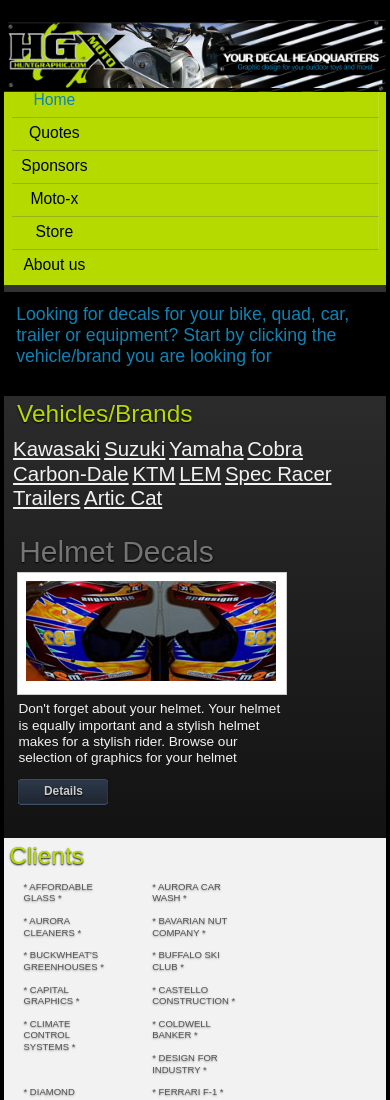
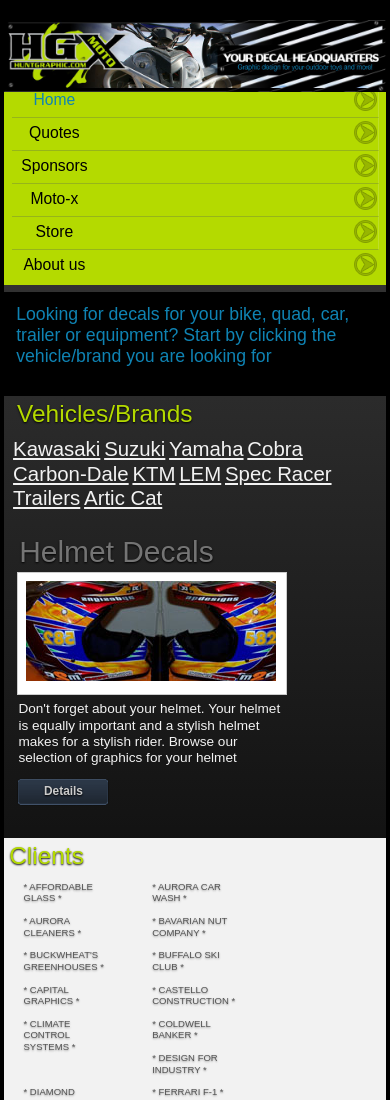
Before and after one commit to gpmitchell27/homepage, a plain HTML site: page index.html in a window 390 px wide. Shown: the top 1100 px of the page. Drawn offline with Linux system fonts and the light colour scheme.

Commit message:
added arrow

```diff
--- a/css/main.css
+++ b/css/main.css
@@ -19,6 +19,7 @@
 body#aboutus a#aboutus_nav {
 color: #0f83b3;
 }
+
 
 a:link, a:visited {
 	color:#000;
@@ -1202,6 +1203,13 @@
 	padding:5px 15px;
 }
 
+.right_arrow {
+	background:url('../images/arrow.png') no-repeat;
+	float:right;
+	width:27px;
+	height:27px;
+}
+
 #clients ul {
 	width:100%;
 	margin:0;
--- a/index.html
+++ b/index.html
@@ -27,12 +27,18 @@
 				<nav>
 				<div class="glare">
 					<ul id="global_nav">
-						<li><a href="index.html" id="home_nav">Home</a></li>
-						<li><a href="quotes.html" id="quotes_nav">Quotes</a></li>
-						<li><a href="sponsors.html" id="sponsors_nav">Sponsors</a></li>
-						<li><a href="motox.html" id="motox_nav">Moto-x</a></li>
-						<li><a href="store.html" id="bgb_nav">Store</a></li>
-						<li class="no_border"><a href="aboutus.html" id="aboutus_nav">About us</a></li>
+						<li><a href="index.html" id="home_nav">Home</a>
+						<div class="right_arrow"></div></li>
+						<li><a href="quotes.html" id="quotes_nav">Quotes</a>
+						<div class="right_arrow"></div></li>
+						<li><a href="sponsors.html" id="sponsors_nav">Sponsors</a>
+						<div class="right_arrow"></div></li>
+						<li><a href="motox.html" id="motox_nav">Moto-x</a>
+						<div class="right_arrow"></div></li>
+						<li><a href="store.html" id="bgb_nav">Store</a>
+						<div class="right_arrow"></div></li>
+						<li class="no_border"><a href="aboutus.html" id="aboutus_nav">About us</a>
+						<div class="right_arrow"></div></li>
 					</ul>
 				</div>
 			</nav>
```
Also changed, not shown: images/arrow.png (added).
